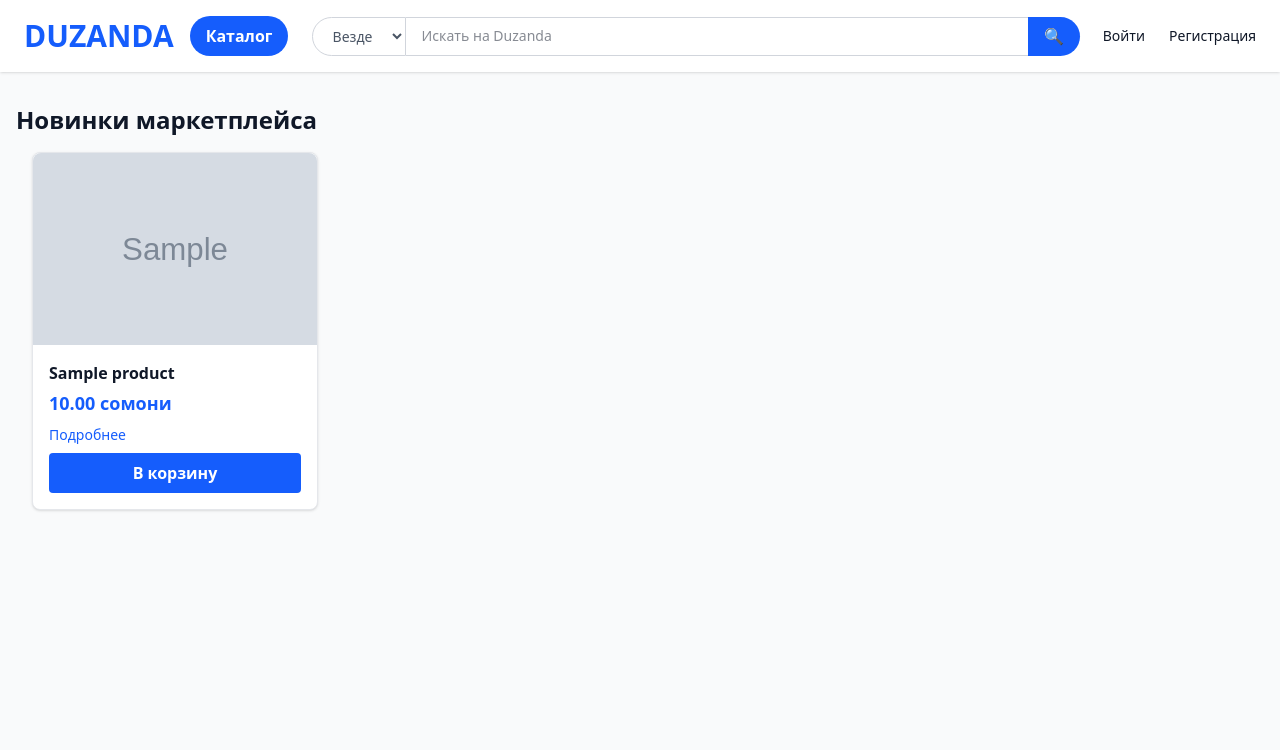
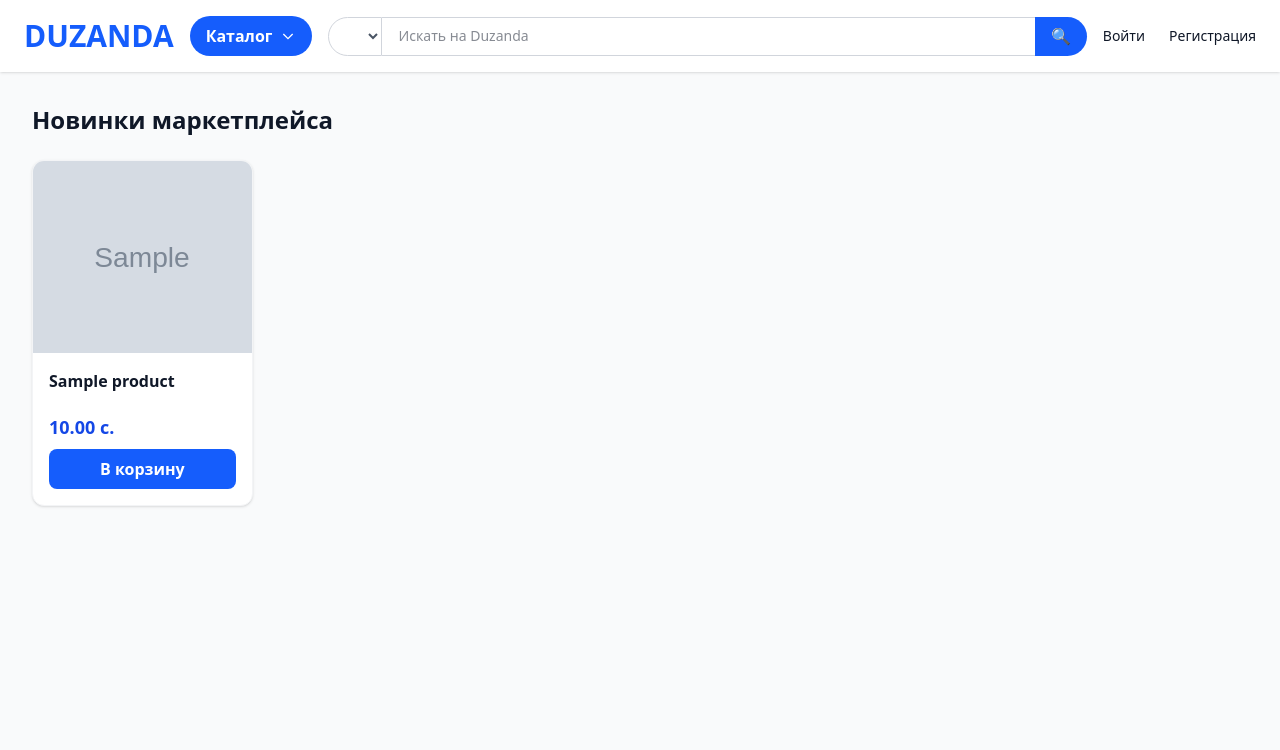
Before and after one commit to osimia/duzanda, a Django app: page / in a window 1280 px wide. Shown: the top 750 px of the page. Run offline with Django 5.2, Linux system fonts and the light colour scheme; tables that the repository leaves empty hold one stand-in row (values such as "Sample post"); grey boxes marked "Sample" are stand-in pictures; lists and menus that the app fills with data are empty; style sheets or scripts are compiled from the project's sources; some libraries are stand-ins or nearby versions.

Commit message:
Исправление логики

```diff
--- a/duzanda/templates/base.html
+++ b/duzanda/templates/base.html
@@ -15,17 +15,14 @@
     <!-- Лого + Каталог -->
     <div class="flex items-center gap-4">
       <a href="/" class="text-3xl font-extrabold text-blue-600">DUZANDA</a>
-      <a href="{% url 'products:product_list' %}"
-         class="bg-blue-600 text-white font-semibold px-4 py-2 rounded-full hover:bg-blue-700 transition">
-        Каталог
-      </a>
+      {% include "products/category_dropdown.html" %}
     </div>
 
     <!-- Поиск -->
     <form action="#" method="get" class="flex flex-1 max-w-3xl">
       <select name="category"
               class="border border-gray-300 rounded-l-full px-4 py-2 text-sm text-gray-600 focus:outline-none">
-        <option>Везде</option>
+
         <!-- Другие опции -->
       </select>
       <input type="text" placeholder="Искать на Duzanda"
--- a/duzanda/templates/home.html
+++ b/duzanda/templates/home.html
@@ -1,28 +1,31 @@
 {% extends "base.html" %}
 
 {% block content %}
-<!-- Чистый современный баннер -->
-
 
 
 <!-- Товары -->
-<h2 class="text-2xl font-bold mb-4">Новинки маркетплейса</h2>
-<div class="container mx-auto px-4">
-  <div class="grid grid-cols-2 sm:grid-cols-3 md:grid-cols-4 gap-6">
+<div class="max-w-7xl mx-auto px-4">
+  <h2 class="text-2xl font-bold mb-6">Новинки маркетплейса</h2>
+  <div class="grid grid-cols-2 sm:grid-cols-3 md:grid-cols-4 lg:grid-cols-5 gap-7">
     {% for product in products %}
-      <div class="bg-white border border-gray-200 rounded-lg shadow-sm hover:shadow-md transition flex flex-col">
+      <div class="bg-white rounded-xl shadow hover:shadow-xl transition-all flex flex-col group overflow-hidden border border-gray-100">
         {% if product.images.first %}
-          <img src="{{ product.images.first.image.url }}" alt="{{ product.name }}" class="w-full h-48 object-cover rounded-t-lg">
+          <a href="{% url 'products:product_detail' product.pk %}"><img src="{{ product.images.first.image.url }}" alt="{{ product.name }}" class="w-full h-48 object-cover group-hover:scale-105 transition"></a>
         {% else %}
           <div class="w-full h-48 bg-gray-100 flex items-center justify-center text-gray-400">Нет фото</div>
         {% endif %}
         <div class="p-4 flex-1 flex flex-col">
-          <h2 class="text-base font-semibold mb-1">{{ product.name }}</h2>
-          <p class="text-lg font-bold text-blue-600 mb-2">{{ product.price }} сомони</p>
-          <a href="{% url 'products:product_detail' product.pk %}" class="text-blue-600 text-sm hover:underline mb-2">Подробнее</a>
+          <h3 class="text-base font-semibold mb-1 line-clamp-2 min-h-[2.5em]">{{ product.name }}</h3>
+          <div class="flex items-center gap-2 mb-2">
+            <span class="text-lg font-bold text-blue-700">{{ product.price }} с.</span>
+            {% if product.old_price and product.old_price > product.price %}
+              <span class="text-sm text-gray-400 line-through">{{ product.old_price }} с.</span>
+              <span class="text-xs text-red-600 font-bold bg-red-100 rounded px-2 py-0.5">-{{ product.discount_percent }}%</span>
+            {% endif %}
+          </div>
           <form method="post" action="{% url 'products:add_to_cart' product.pk %}" class="mt-auto">
             {% csrf_token %}
-            <button type="submit" class="w-full bg-blue-600 text-white font-semibold py-2 rounded hover:bg-blue-700 transition">В корзину</button>
+            <button type="submit" class="w-full bg-blue-600 text-white font-semibold py-2 rounded-lg hover:bg-blue-700 transition">В корзину</button>
           </form>
         </div>
       </div>
--- a/duzanda/views.py
+++ b/duzanda/views.py
@@ -1,7 +1,9 @@
 # duzanda/views.py
 from django.shortcuts import render
-from products.models import Product
+
+from products.models import Product, Category
 
 def home(request):
     products = Product.objects.order_by('-created_at')[:8]
-    return render(request, 'home.html', {'products': products})
+    categories = Category.objects.all()
+    return render(request, 'home.html', {'products': products, 'categories': categories})
--- a/products/models.py
+++ b/products/models.py
@@ -34,7 +34,7 @@ class Product(models.Model):
         ("XXL", "XXL"),
         ("3XL", "3XL"),
     ]
-    size = models.CharField("Размер", max_length=10, choices=SIZES, default="M")
+    sizes = models.CharField("Доступные размеры", max_length=100, blank=True, help_text="Выберите один или несколько размеров через запятую (например: S,M,L)")
     created_at = models.DateTimeField(auto_now_add=True)
 
     def __str__(self):
--- /dev/null
+++ b/products/templates/products/category_dropdown.html
@@ -0,0 +1,30 @@
+<div class="relative inline-block text-left" id="categoryDropdownWrapper">
+  <button type="button" id="categoryDropdownBtn" class="bg-blue-600 text-white font-semibold px-4 py-2 rounded-full hover:bg-blue-700 transition flex items-center gap-2" aria-haspopup="true" aria-expanded="false">
+    <span>Каталог</span>
+    <svg class="w-4 h-4" fill="none" stroke="currentColor" stroke-width="2" viewBox="0 0 24 24"><path d="M19 9l-7 7-7-7"/></svg>
+  </button>
+  <div id="categoryDropdownMenu" class="origin-top-left absolute left-0 mt-2 w-56 rounded-md shadow-lg bg-white ring-1 ring-black ring-opacity-5 z-50 hidden">
+    <div class="py-1">
+      {% for category in categories %}
+        <a href="{% url 'products:product_list' %}?category={{ category.id }}" class="block px-4 py-2 text-gray-700 hover:bg-blue-50 hover:text-blue-700 transition">{{ category.name }}</a>
+      {% endfor %}
+    </div>
+  </div>
+</div>
+<script>
+  document.addEventListener('DOMContentLoaded', function() {
+    const btn = document.getElementById('categoryDropdownBtn');
+    const menu = document.getElementById('categoryDropdownMenu');
+    if (btn && menu) {
+      btn.addEventListener('click', function(e) {
+        e.preventDefault();
+        menu.classList.toggle('hidden');
+      });
+      document.addEventListener('click', function(e) {
+        if (!btn.contains(e.target) && !menu.contains(e.target)) {
+          menu.classList.add('hidden');
+        }
+      });
+    }
+  });
+</script>
```
Also changed, not shown: products/forms.py (+21 -2 lines), products/templates/products/product_add.html (+12 -2 lines), products/templates/products/product_detail.html (+6 -4 lines), products/templates/products/product_list.html (+10 -0 lines), media/product_images/ChatGPT_Image_3_июл._2025_г._21_59_55.png (added), media/product_images/ChatGPT_Image_3_июл._2025_г._22_17_28.png (added), products/migrations/0004_remove_product_size_product_sizes.py (added), 2 other files.
